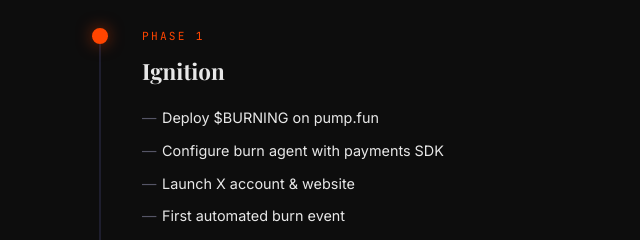
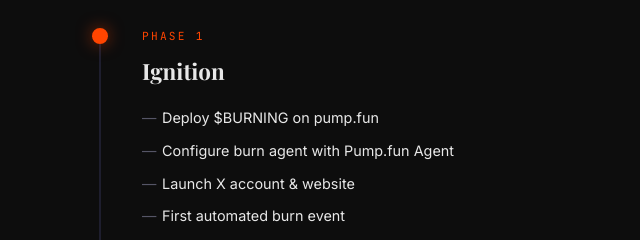
Before and after one commit to jeligambles-dev/theburningcompany, a website: page website/index.html in a window 1280 px wide. Shown: the part 6260-6500 px from the top of the page, 0-640 px from the left. Drawn offline with nearby package versions, Linux system fonts and the light colour scheme; no server answers.

Commit message:
copy: pump.fun agent reference

```diff
--- a/website/index.html
+++ b/website/index.html
@@ -412,7 +412,7 @@
                         <h3>Ignition</h3>
                         <ul>
                             <li>Deploy $BURNING on pump.fun</li>
-                            <li>Configure burn agent with payments SDK</li>
+                            <li>Configure burn agent with Pump.fun Agent</li>
                             <li>Launch X account & website</li>
                             <li>First automated burn event</li>
                         </ul>
```
